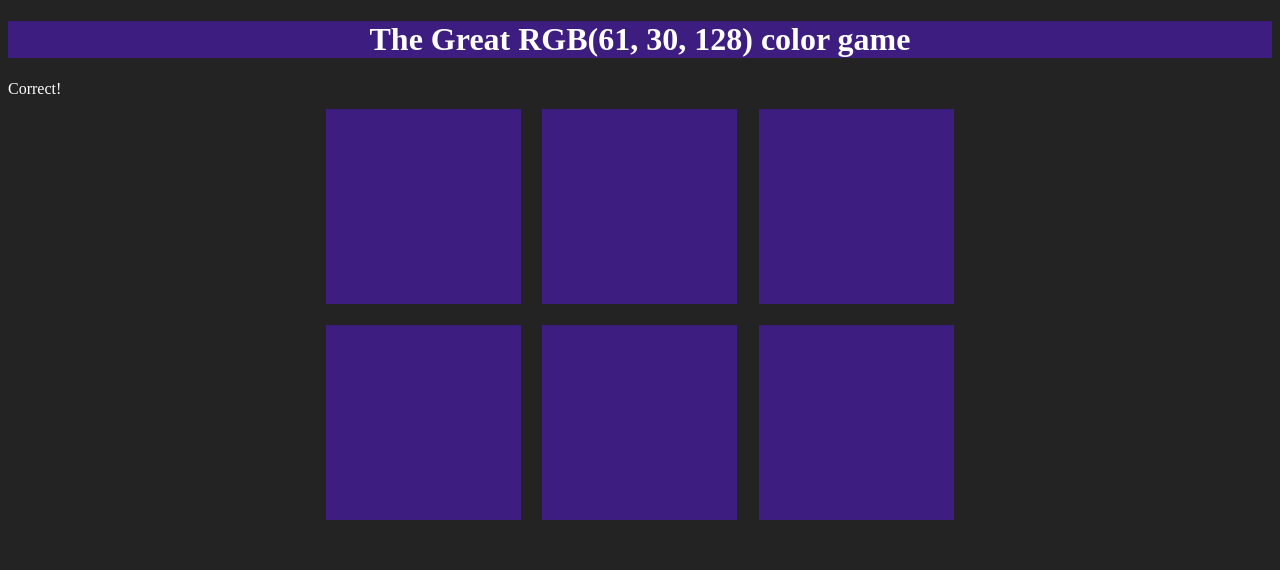
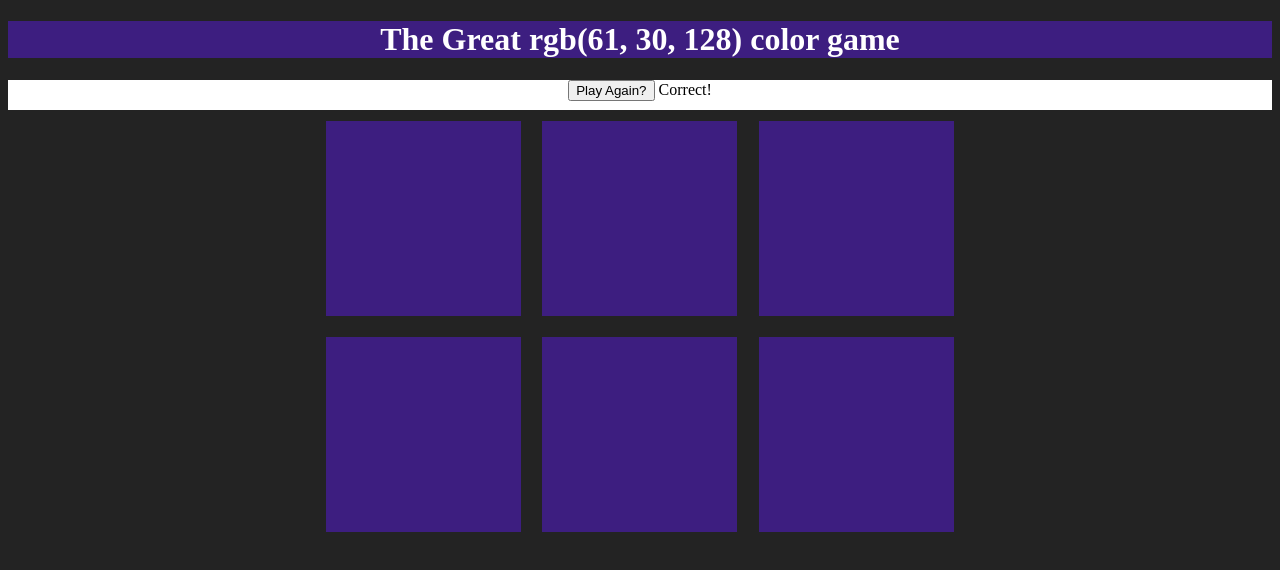
Before and after one commit to mohitPassan/Color-Game, a plain HTML site: page index.html in a window 1280 px wide. Both pictures are taken after a click on the element 423 px from the left and 188 px from the top of the page. Drawn offline with Linux system fonts and the light colour scheme.

Commit message:
Added 'new colors' button, to reset the game

```diff
--- a/index.html
+++ b/index.html
@@ -6,7 +6,11 @@
 </head>
 <body>
 	<h1>The Great <span id="rgbDisplay"></span> color game</h1>
-	<span id="answerStatus"></span>
+	<div id="stripe">
+		<button id="resetButton">New Colors</button>
+		<span id="answerStatus"></span>
+	</div>
+
 	<div id="container">
 		<div class="square"></div>
 		<div class="square"></div>
--- a/script.js
+++ b/script.js
@@ -2,6 +2,20 @@ var colors = generateRandomColors(6);
 var h1 = document.querySelector("h1");
 var pickedColor = chooseColor();
 var squares = document.querySelectorAll(".square");
+var resetButton = document.querySelector("#resetButton");
+var rgbDisplay = document.querySelector("#rgbDisplay");
+
+resetButton.addEventListener("click", function() {
+	colors = generateRandomColors(6);
+	for(var i=0; i<squares.length; i++) {
+		squares[i].style.backgroundColor = colors[i];
+	}
+	pickedColor = chooseColor();
+	rgbDisplay.textContent = pickedColor;
+	h1.style.backgroundColor = "#232323";
+	resetButton.textContent = "New Colors";
+	ansStatus.textContent = "";
+});
 
 for(var i=0; i<squares.length; i++) {
 	squares[i].style.backgroundColor = colors[i];
@@ -10,8 +24,9 @@ for(var i=0; i<squares.length; i++) {
 		var clickedColor = this.style.backgroundColor;
 		if(clickedColor === pickedColor) {
 			changeColors();
-			ansStatus.textContent = "Correct!"
+			ansStatus.textContent = "Correct!";
 			h1.style.backgroundColor = pickedColor;
+			resetButton.textContent = "Play Again?";
 		} else {
 			this.style.backgroundColor = "#232323";
 			ansStatus.textContent = "Try Again!";
@@ -19,8 +34,7 @@ for(var i=0; i<squares.length; i++) {
 	});
 }
 
-var rgbDisplay = document.querySelector("#rgbDisplay");
-rgbDisplay.textContent = pickedColor.toUpperCase();
+rgbDisplay.textContent = pickedColor;
 
 function changeColors() {
 	for(var i=0; i<squares.length; i++) {
--- a/style.css
+++ b/style.css
@@ -21,6 +21,9 @@ h1 {
 	float: left;
 }
 
-#answerStatus {
-	color: white;
+#stripe {
+	background: rgb(255, 255, 255);
+	height: 30px;
+	text-align: center;
+	color: black;
 }
```
